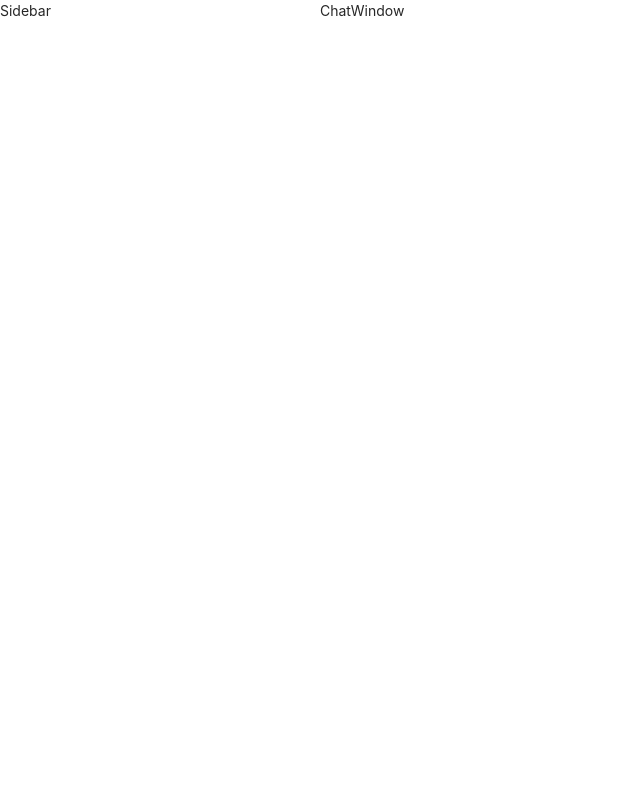
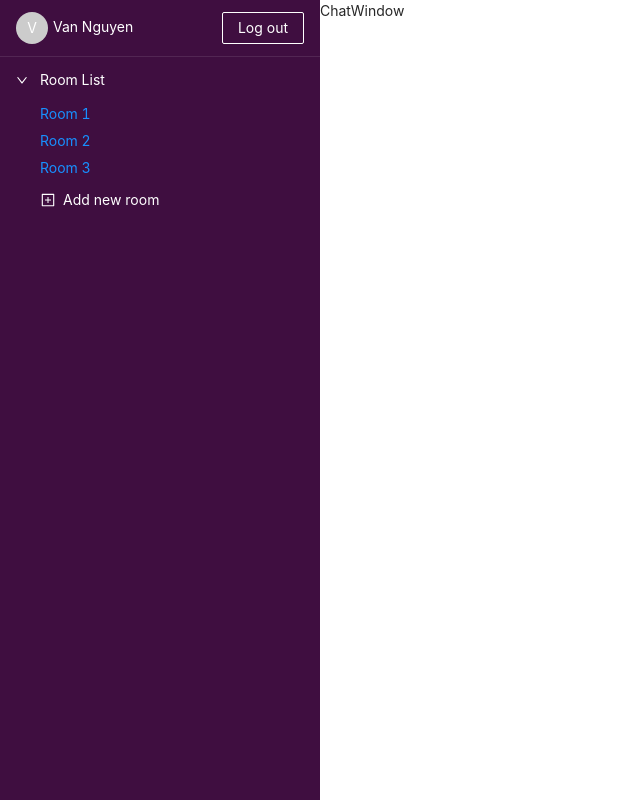
Before and after one commit to nguyentvvan/chat-app, a React (Create React App) app: page / in a window 1280 px wide. Shown: the whole page, without its empty margins (0-640 px from the left). Built offline with nearby package versions, Linux system fonts and the light colour scheme.

Commit message:
adding sidebar

```diff
--- /dev/null
+++ b/src/components/ChatRoom/RoomList.js
@@ -0,0 +1,46 @@
+import React from 'react';
+import styled from 'styled-components';
+import { Collapse, Typography, Button } from 'antd';
+import { PlusSquareOutlined } from '@ant-design/icons';
+
+// &&&: & is current class, &&& to increase priority
+const PanelStyle = styled(Collapse.Panel)`
+	&&& {
+		.ant-collapse-header, p {
+			color: white;
+		}
+
+		.ant-collapse-content-box {
+			padding: 0 40px;
+		}
+
+		.add-room {
+			color: white;
+			padding: 0;
+		}
+	}
+`;
+
+const LinkStyle = styled(Typography.Link)`
+	display: flex;
+	margin-bottom: 5px;
+`;
+
+export default function RoomList() {
+	return (
+		<Collapse ghost defaultActiveKey='1'>
+			<PanelStyle header='Room List' key='1'>
+				<LinkStyle>Room 1</LinkStyle>
+				<LinkStyle>Room 2</LinkStyle>
+				<LinkStyle>Room 3</LinkStyle>
+				<Button
+					type='text'
+					className='add-room'
+					icon={<PlusSquareOutlined />}
+				>
+					Add new room
+				</Button>
+			</PanelStyle>
+		</Collapse>
+	)
+}
--- /dev/null
+++ b/src/components/ChatRoom/Sidebar.js
@@ -0,0 +1,27 @@
+import React from 'react';
+import { Col, Row } from 'antd';
+import styled from 'styled-components';
+
+import UserInfo from './UserInfo';
+import RoomList from './RoomList';
+
+const SidebarStyle = styled.div`
+	background-color: #3f0e40;
+	color: white;
+	height: 100vh;
+`;
+
+export default function Sidebar() {
+	return (
+		<SidebarStyle>
+			<Row>
+				<Col span={24}>
+					<UserInfo />
+				</Col>
+				<Col span={24}>
+					<RoomList />
+				</Col>
+			</Row>
+		</SidebarStyle>
+	)
+}
--- /dev/null
+++ b/src/components/ChatRoom/UserInfo.js
@@ -0,0 +1,27 @@
+import React from 'react';
+import styled from 'styled-components';
+import { Avatar, Button, Typography } from 'antd';
+
+const WrapperStyle = styled.div`
+	display: flex;
+	justify-content: space-between;
+	padding: 12px 16px;
+	border-bottom: 1px solid rgba(82, 38, 83);
+
+	.username {
+		color: white;
+		margin-left: 5px;
+	}
+`;
+
+export default function UserInfo() {
+	return (
+		<WrapperStyle>
+			<div>
+				<Avatar>V</Avatar>
+				<Typography.Text className='username'>Van Nguyen</Typography.Text>
+			</div>
+			<Button ghost>Log out</Button>
+		</WrapperStyle>
+	)
+}
--- a/src/components/ChatRoom/index.js
+++ b/src/components/ChatRoom/index.js
@@ -1,12 +1,14 @@
 import React from 'react';
 import { Col, Row } from 'antd';
+
+import Sidebar from './Sidebar';
 
 function ChatRoom() {
 	return (
 		<div>
 			<Row>
 				<Col span={6}>
-					Sidebar
+					<Sidebar />
 				</Col>
 				<Col span={18}>
 					ChatWindow
```
Also changed, not shown: 1 other file (tests, documents, lock files or other folders).
